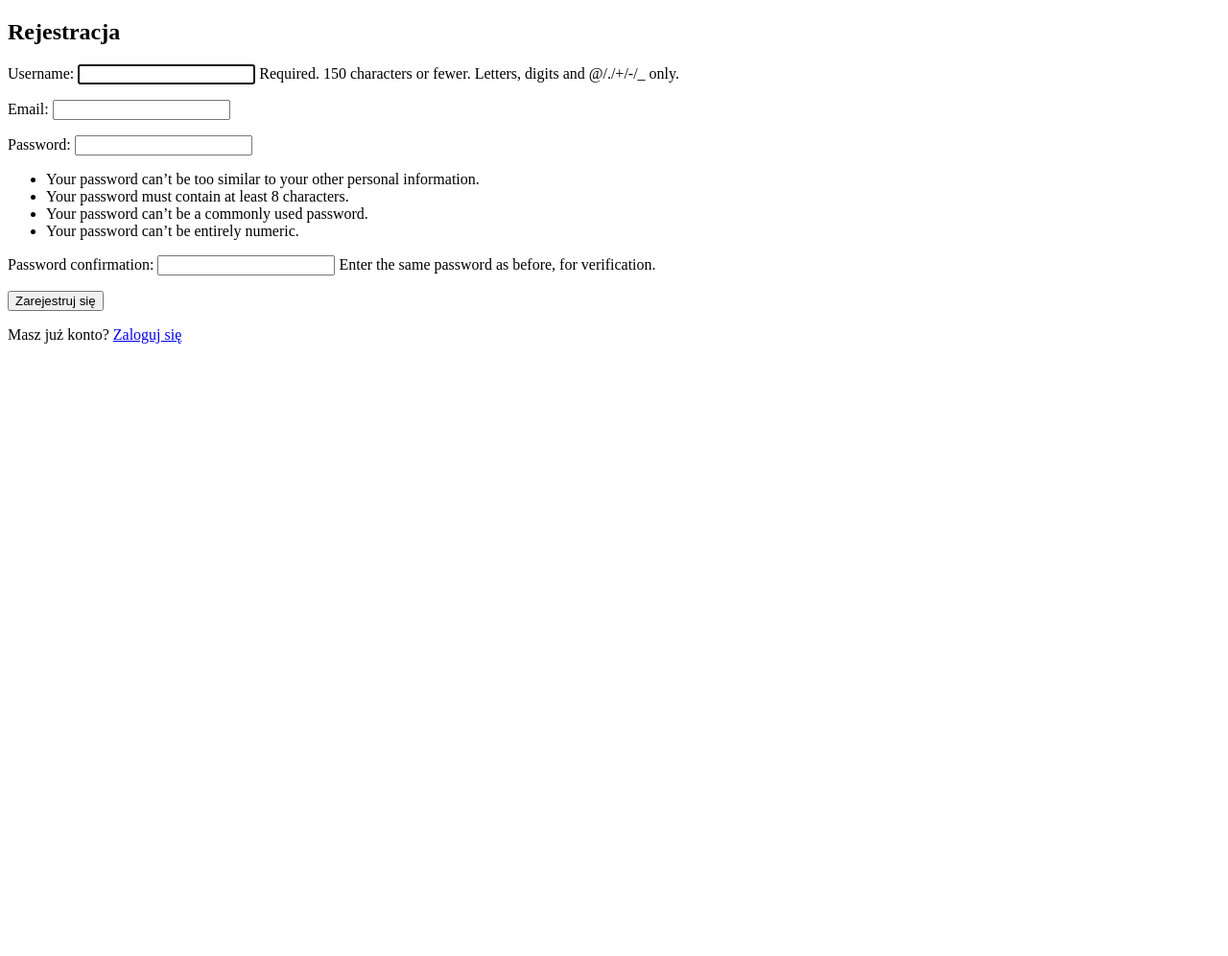
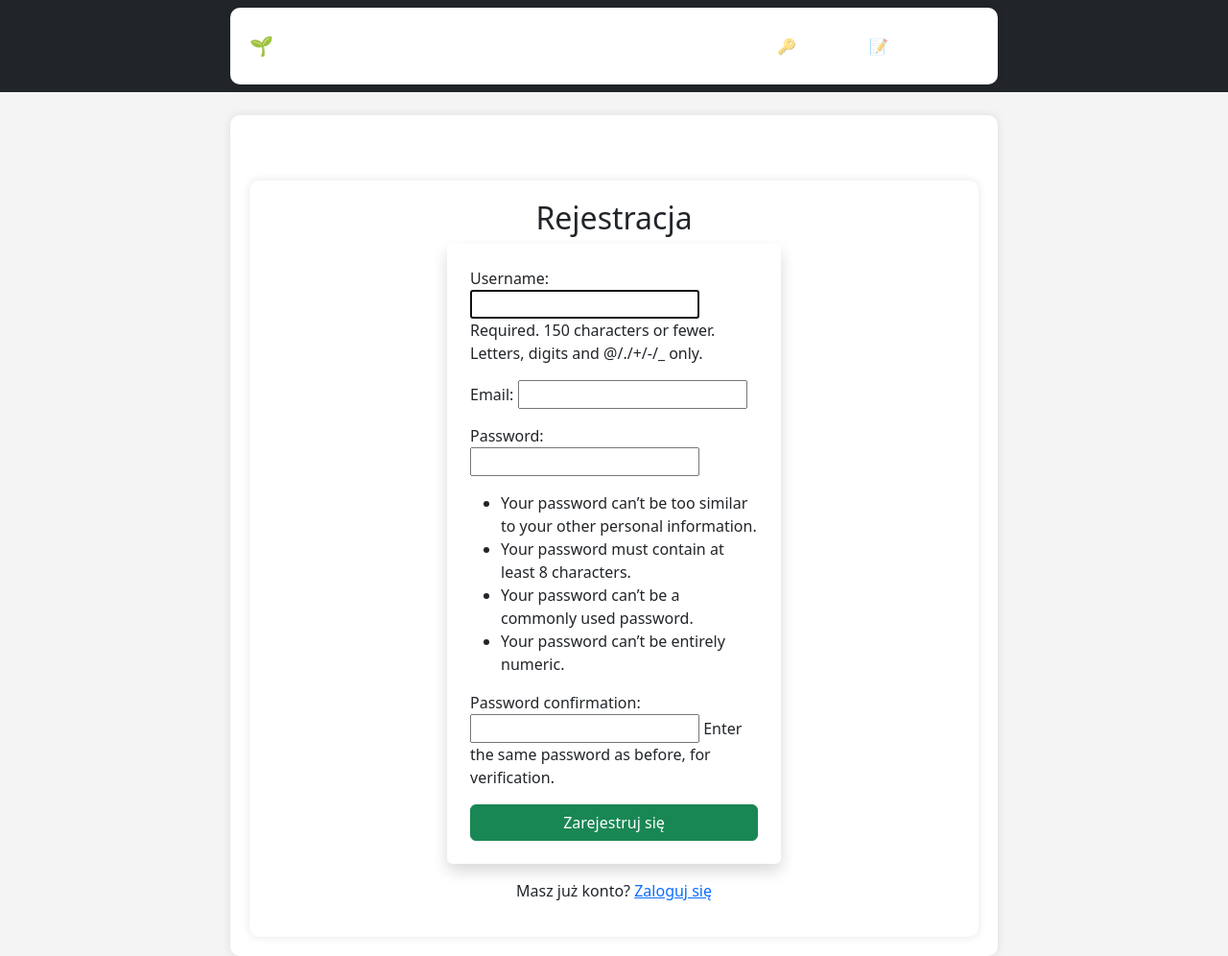
Before and after one commit to maksblink/coding_task_luna, a Django app: page /users/register/ in a window 1280 px wide. Shown: the whole page at 96% size. Before the commit the page ends 358 px from the top, so only its background shows below. Run offline with Django 5.2, Linux system fonts and the light colour scheme.

Commit message:
some styles baby

```diff
--- /dev/null
+++ b/django_crud/crud/crud/static/css/styles.css
@@ -0,0 +1,11 @@
+body {
+    background-color: #f4f4f4;
+}
+
+.container {
+    max-width: 800px;
+    background: white;
+    padding: 20px;
+    border-radius: 10px;
+    box-shadow: 0px 0px 10px rgba(0, 0, 0, 0.1);
+}
--- /dev/null
+++ b/django_crud/crud/templates/base.html
@@ -0,0 +1,51 @@
+<!DOCTYPE html>
+<html lang="pl">
+<head>
+    {% load static %}
+
+    <meta charset="UTF-8">
+    <meta name="viewport" content="width=device-width, initial-scale=1.0">
+    <title>{% block title %}System Hydroponiczny{% endblock %}</title>
+
+    <!-- Bootstrap CSS -->
+    <link href="https://cdn.jsdelivr.net/npm/bootstrap@5.3.0/dist/css/bootstrap.min.css" rel="stylesheet">
+
+    <!-- Własne style -->
+    <link rel="stylesheet" href="{% static 'css/styles.css' %}">
+</head>
+<body>
+
+    <!-- Nawigacja -->
+    <nav class="navbar navbar-expand-lg navbar-dark bg-dark">
+        <div class="container">
+            <a class="navbar-brand" href="{% url 'home' %}">🌱 HydroSystem</a>
+            <div class="collapse navbar-collapse">
+                <ul class="navbar-nav ms-auto">
+                    {% if user.is_authenticated %}
+                        <li class="nav-item">
+                            <a class="nav-link" href="{% url 'logout' %}">🚪 Wyloguj</a>
+                        </li>
+                    {% else %}
+                        <li class="nav-item">
+                            <a class="nav-link" href="{% url 'login' %}">🔑 Zaloguj</a>
+                        </li>
+                        <li class="nav-item">
+                            <a class="nav-link" href="{% url 'register' %}">📝 Rejestracja</a>
+                        </li>
+                    {% endif %}
+                </ul>
+            </div>
+        </div>
+    </nav>
+
+    <!-- Główna treść -->
+    <div class="container mt-4">
+        {% block content %}
+        {% endblock %}
+    </div>
+
+    <!-- Bootstrap JS -->
+    <script src="https://cdn.jsdelivr.net/npm/bootstrap@5.3.0/dist/js/bootstrap.bundle.min.js"></script>
+
+</body>
+</html>
--- a/django_crud/crud/templates/users/register.html
+++ b/django_crud/crud/templates/users/register.html
@@ -1,17 +1,36 @@
-<!DOCTYPE html>
-<html lang="pl">
-<head>
-    <meta charset="UTF-8">
-    <meta name="viewport" content="width=device-width, initial-scale=1.0">
-    <title>Rejestracja</title>
-</head>
-<body>
-    <h2>Rejestracja</h2>
-    <form method="POST">
-        {% csrf_token %}
-        {{ form.as_p }}
-        <button type="submit">Zarejestruj się</button>
-    </form>
-    <p>Masz już konto? <a href="{% url 'login' %}">Zaloguj się</a></p>
-</body>
-</html>
+{% extends 'base.html' %}
+
+{% block title %}Rejestracja{% endblock %}
+
+{% block content %}
+<div class="container mt-5">
+    <div class="row justify-content-center">
+        <div class="col-md-6">
+            <h2 class="text-center">Rejestracja</h2>
+            <form method="POST" class="p-4 shadow bg-white rounded">
+                {% csrf_token %}
+
+                <!-- Wyświetlanie błędów -->
+                {% if form.errors %}
+                    <div class="alert alert-danger">
+                        <strong>Wystąpiły błędy w formularzu:</strong>
+                        <ul>
+                            {% for field, errors in form.errors.items %}
+                                {% for error in errors %}
+                                    <li>{{ error }}</li>
+                                {% endfor %}
+                            {% endfor %}
+                        </ul>
+                    </div>
+                {% endif %}
+
+                {{ form.as_p }}
+
+                <button type="submit" class="btn btn-success w-100">Zarejestruj się</button>
+            </form>
+
+            <p class="text-center mt-3">Masz już konto? <a href="{% url 'login' %}">Zaloguj się</a></p>
+        </div>
+    </div>
+</div>
+{% endblock %}
```
Also changed, not shown: django_crud/crud/templates/users/login.html (+19 -16 lines).
